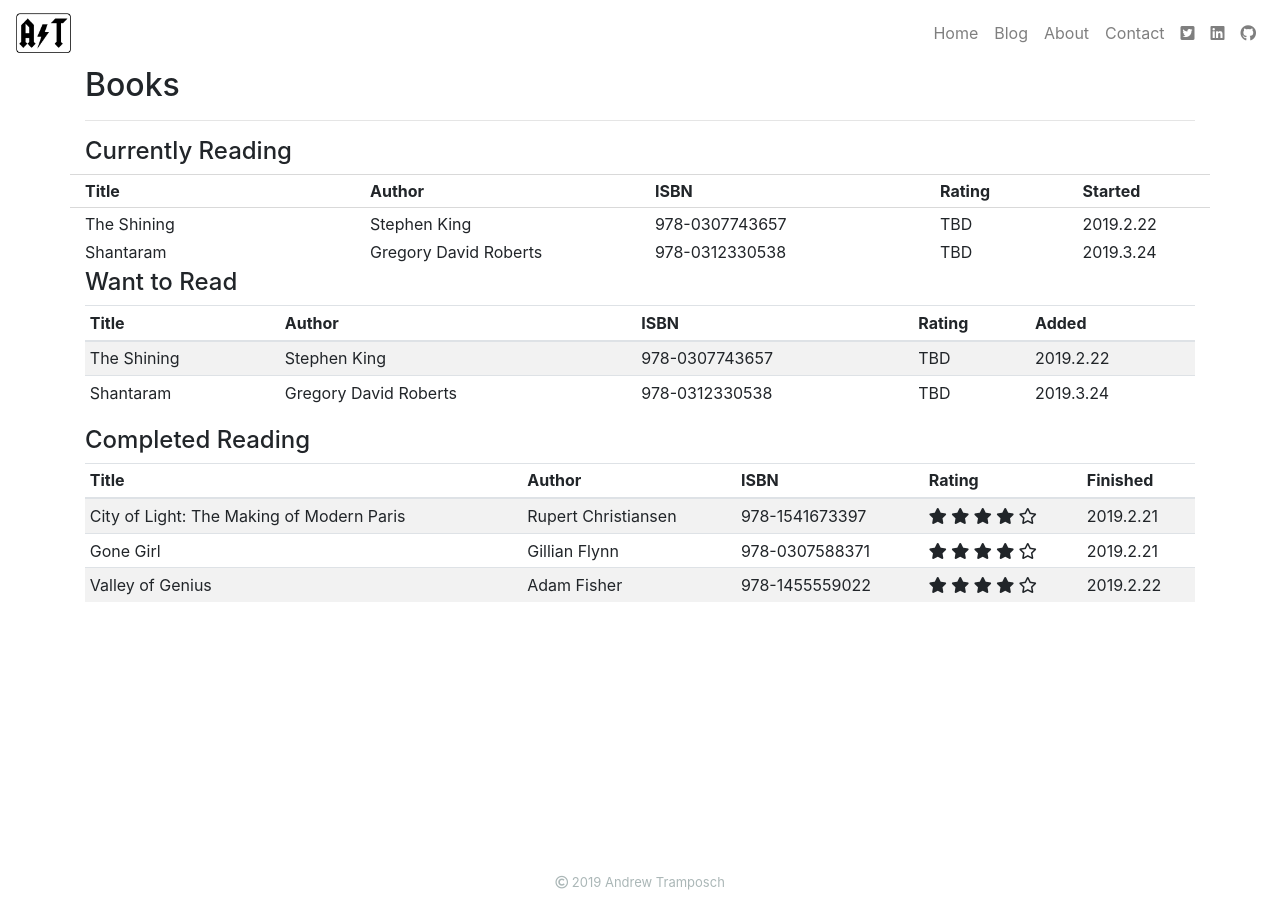
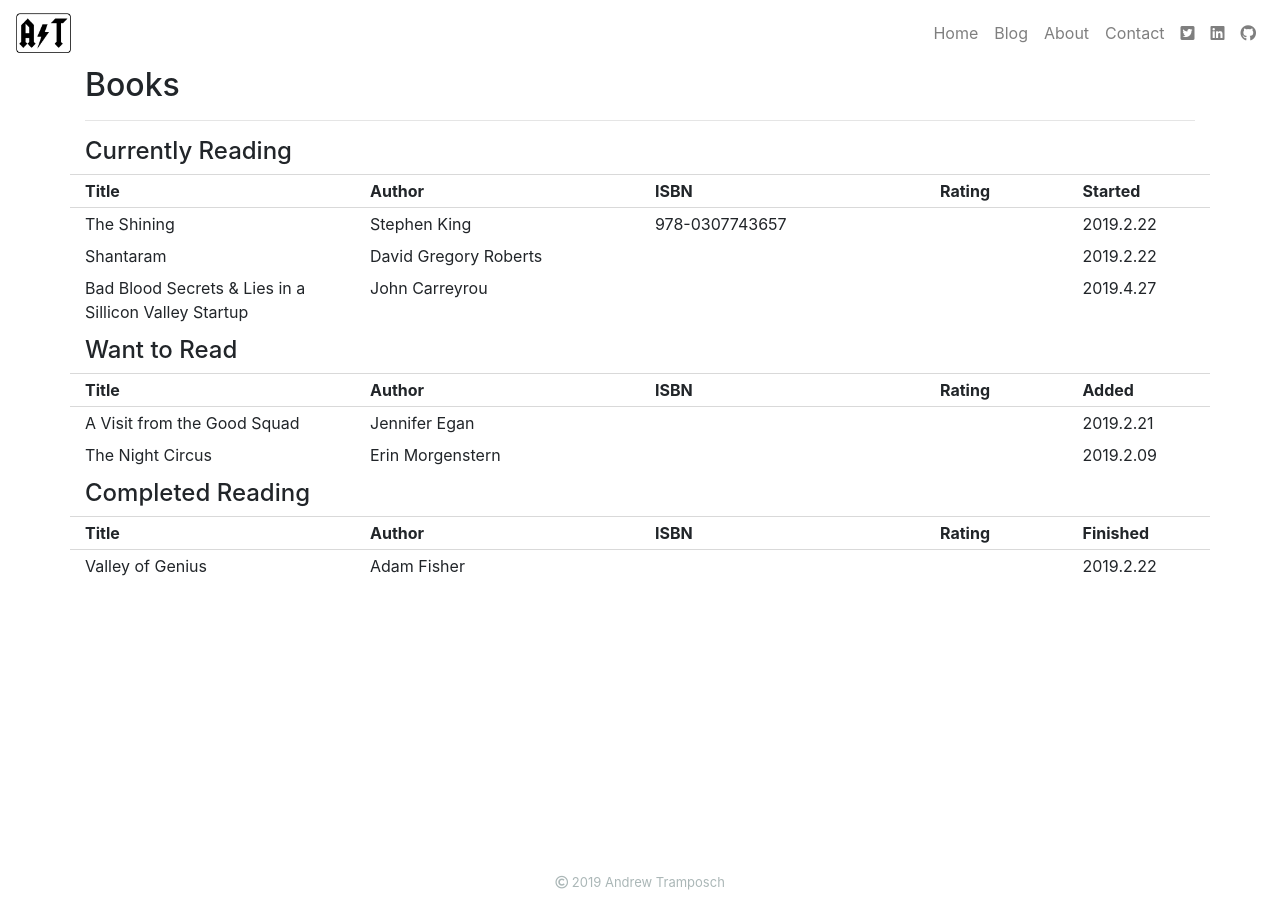
Before and after one commit to atramposch/website, a Jekyll site: the page built from about/books.html, in a window 1280 px wide. Built offline with Jekyll 4.4.1, drawn with Linux system fonts in a browser that asks for light colours.

Commit message:
updated books with liquid for loops

```diff
--- a/_data/books.yml
+++ b/_data/books.yml
@@ -1,7 +1,53 @@
-- Category: Currently Reading
-  title: The Shining
+- title: The Shining
+  category: Currently Reading
   author: Stephen King
-  ISBN: 978-0307743657
+  isbn: 978-0307743657
   Rating: TBD
-  Date Started: 2019.2.22
-  Date Finished:
+  date_added: 2019.2.22
+  date_started: 2019.2.22
+  date_finished:
+
+- title: A Visit from the Good Squad
+  category: Want to Read
+  author: Jennifer Egan
+  isbn:
+  Rating: TBD
+  date_added: 2019.2.21
+  date_started:
+  date_finished:
+
+- title: Shantaram
+  category: Currently Reading
+  author: David Gregory Roberts
+  isbn:
+  Rating: TBD
+  date_added: 2019.2.09
+  date_started: 2019.2.22
+  date_finished:
+
+- title: Valley of Genius
+  category: Read
+  author: Adam Fisher
+  isbn:
+  rating: 4
+  date_added: 2019.2.04
+  date_started: 2019.2.04
+  date_finished: 2019.2.22
+
+- title: The Night Circus
+  category: Want to Read
+  author: Erin Morgenstern
+  isbn:
+  Rating: TBD
+  date_added: 2019.2.09
+  date_started:
+  date_finished:
+
+- title: Bad Blood Secrets & Lies in a Sillicon Valley Startup
+  category: Currently Reading
+  author: John Carreyrou
+  isbn:
+  Rating: TBD
+  date_added: 2019.2.04
+  date_started: 2019.4.27
+  date_finished:
--- a/about/books.html
+++ b/about/books.html
@@ -13,129 +13,125 @@ title: Andrew Tramposch | Books
     <div class="col-md font-weight-bold top-row-books pb-1 pt-1 d-none d-md-block">Rating</div>
     <div class="col-md font-weight-bold top-row-books pb-1 pt-1 d-none d-md-block">Started</div>
 </div>
-
-<!-- The Shining -->
+<div class="pb-2">
+    {% for book in site.data.books %} {% if book.category == "Currently Reading" %}
     <div class="row">
         <div class="col-md-3">
             <div class="row">
                 <div class="col font-weight-bold d-block d-md-none d-lg-none d-xl-none pt-1 pb-1">Title</div>
-            <div class="col pt-1 pb-1">The Shining</div>
+                <div class="col pt-1 pb-1">{{ book.title }}</div>
             </div>
         </div>
         <div class="col-md-3">
             <div class="row">
                 <div class="col font-weight-bold d-block d-md-none d-lg-none d-xl-none pt-1 pb-1">Author</div>
-            <div class="col pt-1 pb-1">Stephen King</div>
+                <div class="col pt-1 pb-1">{{ book.author }}</div>
             </div>
         </div>
         <div class="col-md-3">
             <div class="row">
                 <div class="col font-weight-bold d-block d-md-none d-lg-none d-xl-none pt-1 pb-1">ISBN</div>
-            <div class="col pt-1 pb-1">978-0307743657</div>
+                <div class="col pt-1 pb-1">{{ book.isbn }}</div>
             </div>
         </div>
         <div class="col-md">
             <div class="row">
                 <div class="col font-weight-bold d-block d-md-none d-lg-none d-xl-none pt-1 pb-1">Rating</div>
-            <div class="col pt-1 pb-1">TBD</div>
+                <div class="col pt-1 pb-1">{{ book.rating }}</div>
             </div>
         </div>
         <div class="col-md">
             <div class="row">
                 <div class="col font-weight-bold d-block d-md-none d-lg-none d-xl-none pt-1 pb-1">Started</div>
-            <div class="col pt-1 pb-1">2019.2.22</div>
+                <div class="col pt-1 pb-1">{{ book.date_started }}</div>
             </div>
         </div>
-
     </div>
+    {% endif %} {% endfor %}
+</div>
+<h4>Want to Read</h4>
 <div class="row">
-    <div class="col-md-3 pb-1">Shantaram</div>
-    <div class="col-md-3 pb-1">Gregory David Roberts</div>
-    <div class="col-md-3 pb-1">978-0312330538</div>
-    <div class="col-md pb-1">TBD</div>
-    <div class="col-md pb-1">2019.3.24</div>
+    <div class="col-md-3 font-weight-bold top-row-books pb-1 pt-1 d-none d-md-block">Title</div>
+    <div class="col-md-3 font-weight-bold top-row-books pb-1 pt-1 d-none d-md-block">Author</div>
+    <div class="col-md-3 font-weight-bold top-row-books pb-1 pt-1 d-none d-md-block">ISBN</div>
+    <div class="col-md font-weight-bold top-row-books pb-1 pt-1 d-none d-md-block">Rating</div>
+    <div class="col-md font-weight-bold top-row-books pb-1 pt-1 d-none d-md-block">Added</div>
 </div>
-
-<h4>Want to Read</h4>
-<div class="table-responsive-sm">
-    <table class="table table-striped table-sm table-hover">
-        <thead>
-            <tr>
-                <th scope="col" class="th-lg">Title</th>
-                <th scope="col" class="th-lg">Author</th>
-                <th scope="col" class="th-lg">ISBN</th>
-                <th scope="col" class="th-lg">Rating</th>
-                <th scope="col" class="th-lg">Added</th>
-            </tr>
-        </thead>
-        <tbody>
-            <tr>
-                <td scope="row">The Shining</td>
-                <td>Stephen King</td>
-                <td>978-0307743657</td>
-                <td>TBD</td>
-                <td>2019.2.22</td>
-            </tr>
-            <tr>
-                <td scope="row">Shantaram</td>
-                <td>Gregory David Roberts</td>
-                <td>978-0312330538</td>
-                <td>TBD</td>
-                <td>2019.3.24</td>
-            </tr>
-        </tbody>
-    </table>
+<div class="pb-2">
+    {% for book in site.data.books %} {% if book.category == "Want to Read" %}
+    <div class="row">
+        <div class="col-md-3">
+            <div class="row">
+                <div class="col font-weight-bold d-block d-md-none d-lg-none d-xl-none pt-1 pb-1">Title</div>
+                <div class="col pt-1 pb-1">{{ book.title }}</div>
             </div>
-
+        </div>
+        <div class="col-md-3">
+            <div class="row">
+                <div class="col font-weight-bold d-block d-md-none d-lg-none d-xl-none pt-1 pb-1">Author</div>
+                <div class="col pt-1 pb-1">{{ book.author }}</div>
+            </div>
+        </div>
+        <div class="col-md-3">
+            <div class="row">
+                <div class="col font-weight-bold d-block d-md-none d-lg-none d-xl-none pt-1 pb-1">ISBN</div>
+                <div class="col pt-1 pb-1">{{ book.isbn }}</div>
+            </div>
+        </div>
+        <div class="col-md">
+            <div class="row">
+                <div class="col font-weight-bold d-block d-md-none d-lg-none d-xl-none pt-1 pb-1">Rating</div>
+                <div class="col pt-1 pb-1">{{ book.rating }}</div>
+            </div>
+        </div>
+        <div class="col-md">
+            <div class="row">
+                <div class="col font-weight-bold d-block d-md-none d-lg-none d-xl-none pt-1 pb-1">Added</div>
+                <div class="col pt-1 pb-1">{{ book.date_added }}</div>
+            </div>
+        </div>
+    </div>
+    {% endif %} {% endfor %}
+</div>
 <h4>Completed Reading</h4>
-<div class="table-responsive">
-    <table class="table table-striped table-sm table-hover">
-        <thead>
-            <tr>
-                <th scope="col">Title</th>
-                <th scope="col">Author</th>
-                <th scope="col">ISBN</th>
-                <th scope="col">Rating</th>
-                <th scope="col">Finished</th>
-            </tr>
-        </thead>
-        <tbody>
-            <tr>
-                <td scope="row">City of Light: The Making of Modern Paris</td>
-                <td>Rupert Christiansen</td>
-                <td>978-1541673397</td>
-                <td><i class="fas fa-star"></i>
-                    <i class="fas fa-star"></i>
-                    <i class="fas fa-star"></i>
-                    <i class="fas fa-star"></i>
-                    <i class="far fa-star"></i>
-                </td>
-                <td>2019.2.21</td>
-            </tr>
-            <tr>
-                <td scope="row">Gone Girl</td>
-                <td>Gillian Flynn</td>
-                <td>978-0307588371</td>
-                <td><i class="fas fa-star"></i>
-                    <i class="fas fa-star"></i>
-                    <i class="fas fa-star"></i>
-                    <i class="fas fa-star"></i>
-                    <i class="far fa-star"></i>
-                </td>
-                <td>2019.2.21</td>
-            </tr>
-            <tr>
-                <td scope="row">Valley of Genius</td>
-                <td>Adam Fisher</td>
-                <td>978-1455559022</td>
-                <td><i class="fas fa-star"></i>
-                    <i class="fas fa-star"></i>
-                    <i class="fas fa-star"></i>
-                    <i class="fas fa-star"></i>
-                    <i class="far fa-star"></i>
-                </td>
-                <td>2019.2.22</td>
-            </tr>
-        </tbody>
-    </table>
+<div class="row">
+    <div class="col-md-3 font-weight-bold top-row-books pb-1 pt-1 d-none d-md-block">Title</div>
+    <div class="col-md-3 font-weight-bold top-row-books pb-1 pt-1 d-none d-md-block">Author</div>
+    <div class="col-md-3 font-weight-bold top-row-books pb-1 pt-1 d-none d-md-block">ISBN</div>
+    <div class="col-md font-weight-bold top-row-books pb-1 pt-1 d-none d-md-block">Rating</div>
+    <div class="col-md font-weight-bold top-row-books pb-1 pt-1 d-none d-md-block">Finished</div>
 </div>
+{% for book in site.data.books %} {% if book.category == "Read" %}
+<div class="row">
+    <div class="col-md-3">
+        <div class="row">
+            <div class="col font-weight-bold d-block d-md-none d-lg-none d-xl-none pt-1 pb-1">Title</div>
+            <div class="col pt-1 pb-1">{{ book.title }}</div>
+        </div>
+    </div>
+    <div class="col-md-3">
+        <div class="row">
+            <div class="col font-weight-bold d-block d-md-none d-lg-none d-xl-none pt-1 pb-1">Author</div>
+            <div class="col pt-1 pb-1">{{ book.author }}</div>
+        </div>
+    </div>
+    <div class="col-md-3">
+        <div class="row">
+            <div class="col font-weight-bold d-block d-md-none d-lg-none d-xl-none pt-1 pb-1">ISBN</div>
+            <div class="col pt-1 pb-1">{{ book.isbn }}</div>
+        </div>
+    </div>
+    <div class="col-md">
+        <div class="row">
+            <div class="col font-weight-bold d-block d-md-none d-lg-none d-xl-none pt-1 pb-1">Rating</div>
+            <div class="col pt-1 pb-1"> </div>
+        </div>
+    </div>
+    <div class="col-md">
+        <div class="row">
+            <div class="col font-weight-bold d-block d-md-none d-lg-none d-xl-none pt-1 pb-1">Finished</div>
+            <div class="col pt-1 pb-1">{{ book.date_finished }}</div>
+        </div>
+    </div>
+</div>
+{% endif %} {% endfor %}
```
Lines whose indentation alone changed are shown as unchanged.
